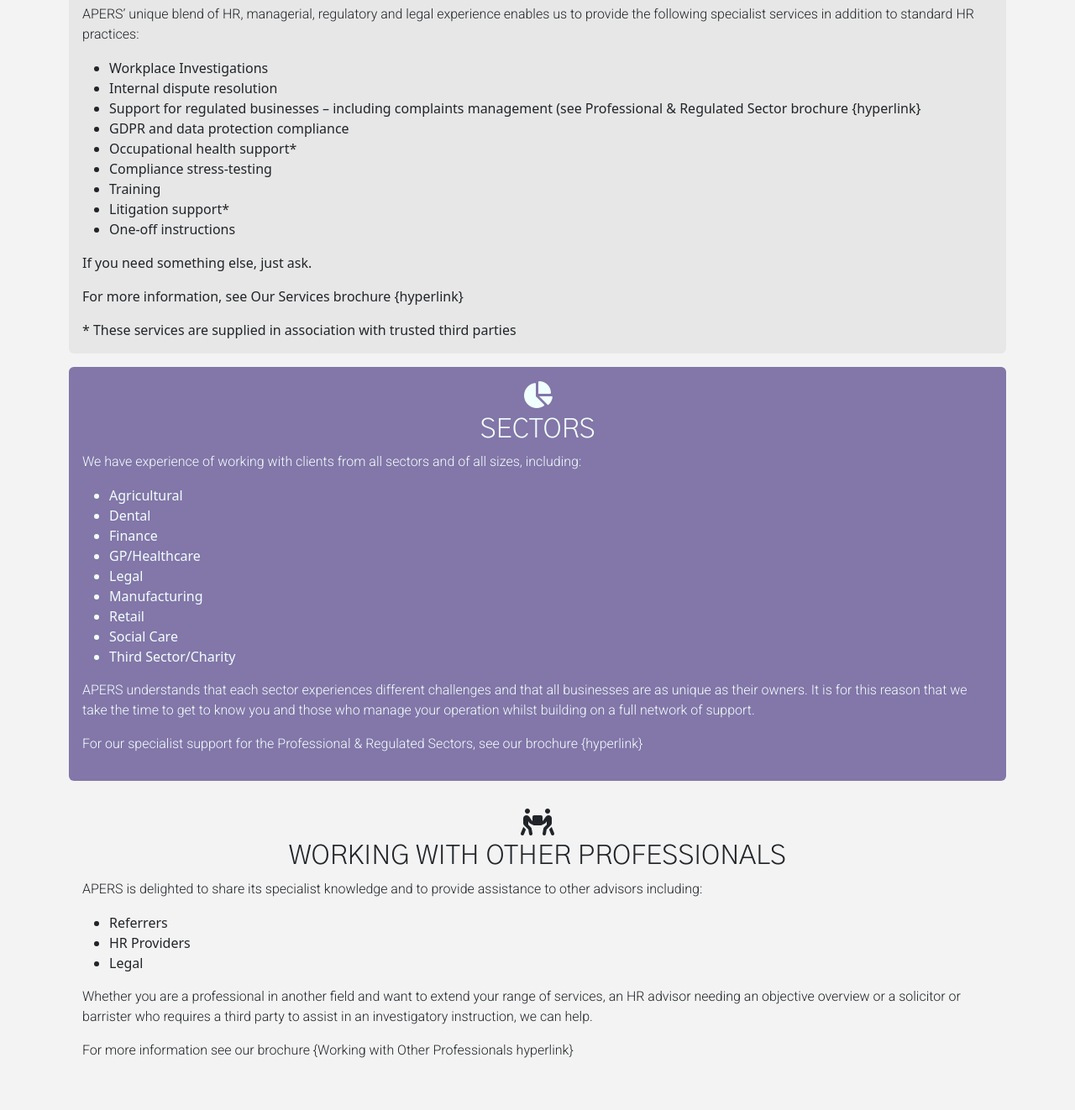
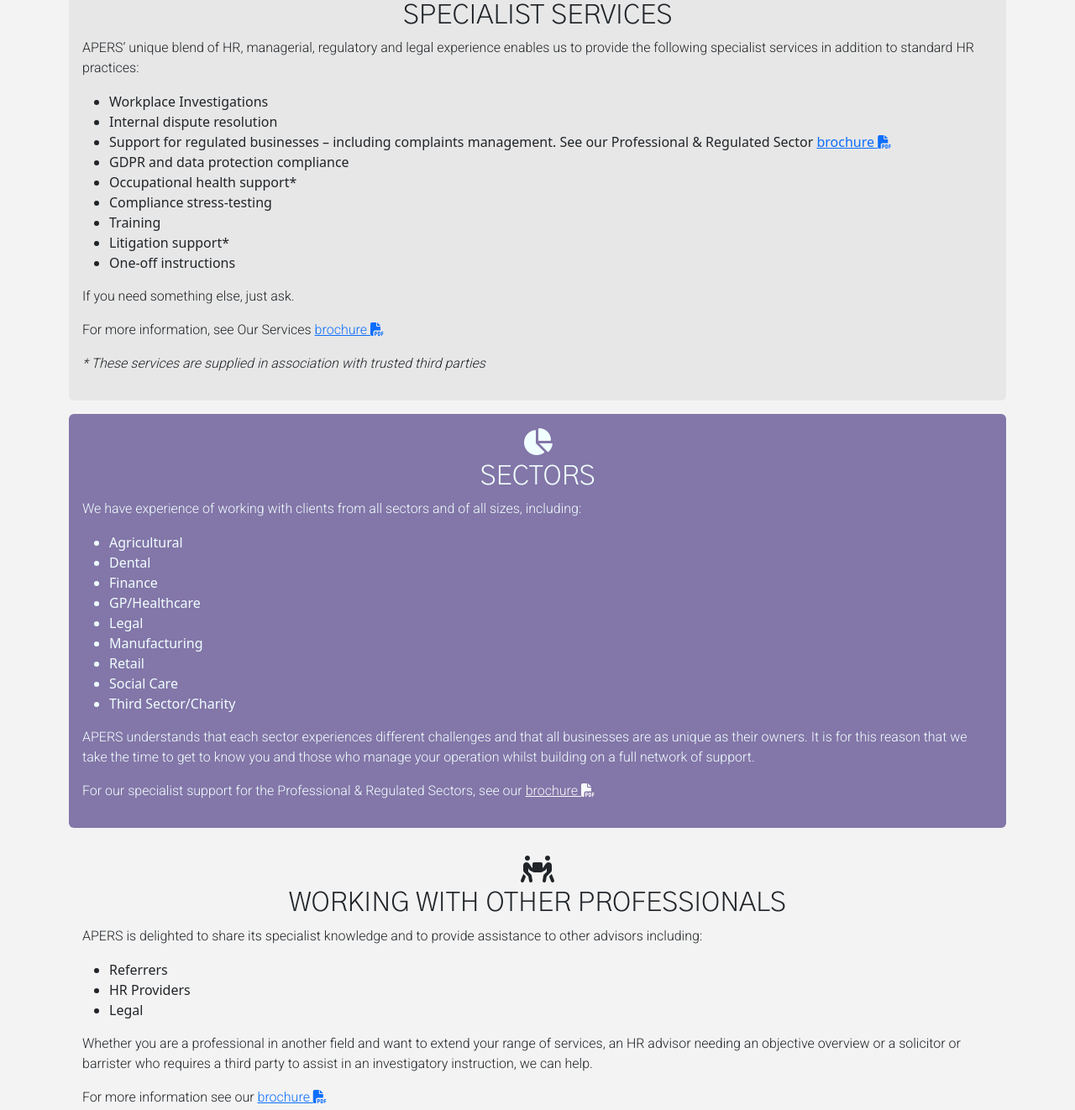
Before and after one commit to PaulWheatcroft/apers, a plain HTML site: page index.html in a window 1280 px wide. Shown: the part 1990-3312 px from the top of the page at 84% size. Drawn offline with nearby package versions, Linux system fonts and the light colour scheme.

Commit message:
brochures added

```diff
--- a/index.html
+++ b/index.html
@@ -90,6 +90,7 @@
                 <p>If on the other hand you would prefer something more "off the shelf", then look no further.</p>
 
                 <p>Our overall approach aims to add value to your business by simplifying everything associated with those who you employ. The APERS approach also involves discussion around your own aspirations as a business owner; whether that be to create the next Amazon, retire early or sell your business and move on to other ventures. In doing so, we will come up with a strategy which is right for you as an individual and for your business. </p>
+                <p>If you have any questions please consult our <a class="link-dark" href="./guides/FAQs.pdf" target="_blank">FAQ Guide <i class="fa-solid fa-file-pdf"></i></a></p>
 
             </div>
             <div id="services" class="p-3 mt-3 rounded-2 animate__animated animate__fadeIn">
@@ -121,7 +122,7 @@
                 <ul>
                     <li>Workplace Investigations</li>
                     <li>Internal dispute resolution</li>
-                    <li>Support for regulated businesses – including complaints management (see Professional & Regulated Sector brochure {hyperlink}</li>
+                    <li>Support for regulated businesses – including complaints management. See our Professional & Regulated Sector <a href="./guides/Professional and Regulated Sectors.pdf" target="_blank">brochure <i class="fa-solid fa-file-pdf"></i></a></li>
                     <li>GDPR and data protection compliance</li>
                     <li>Occupational health support*</li>
                     <li>Compliance stress-testing</li>
@@ -130,11 +131,11 @@
                     <li>One-off instructions</li>
                 </ul>
 
-                <p></p>If you need something else, just ask.
+                <p>If you need something else, just ask.</p>
 
-                <p></p>For more information, see Our Services brochure {hyperlink}
+                <p>For more information, see Our Services <a href="./guides/Our Services.pdf" target="_blank" class="brochure">brochure <i class="fa-solid fa-file-pdf"></i></a></p>
 
-                <p></p>* These services are supplied in association with trusted third parties
+                <p class="fst-italic">* These services are supplied in association with trusted third parties</p>
 
 
 
@@ -158,7 +159,7 @@
                 </ul>
 
                 <p>APERS understands that each sector experiences different challenges and that all businesses are as unique as their owners. It is for this reason that we take the time to get to know you and those who manage your operation whilst building on a full network of support.</p>
-                <p>For our specialist support for the Professional & Regulated Sectors, see our brochure {hyperlink}</p>
+                <p>For our specialist support for the Professional & Regulated Sectors, see our <a class="link-light" href="./guides/Professional and Regulated Sectors.pdf" target="_blank">brochure <i class="fa-solid fa-file-pdf"></i></a></p>
 
             </div>
             <div id="collaboration" class="p-3 mt-3 rounded-2 animate__animated animate__fadeIn">
@@ -175,7 +176,7 @@
 
                 <p>Whether you are a professional in another field and want to extend your range of services, an HR advisor needing an objective overview or a solicitor or barrister who requires a third party to assist in an investigatory instruction, we can help.</p>
 
-                <p>For more information see our brochure {Working with Other Professionals hyperlink}</p>
+                <p>For more information see our <a href="./guides/Working with Other Professionals.pdf" target="_blank">brochure <i class="fa-solid fa-file-pdf"></i></a></p>
 
             </div>
             <div id="contact" class="p-3 mt-3 rounded-2 animate__animated animate__fadeIn">
--- a/style.css
+++ b/style.css
@@ -49,6 +49,7 @@
 #contact ul {
     list-style-type: none;
 }
+
 @media only screen and (min-width: 768px) {
     header {
         background-image: url(img/desktop.jpg);
```
Also changed, not shown: 4 other files.
